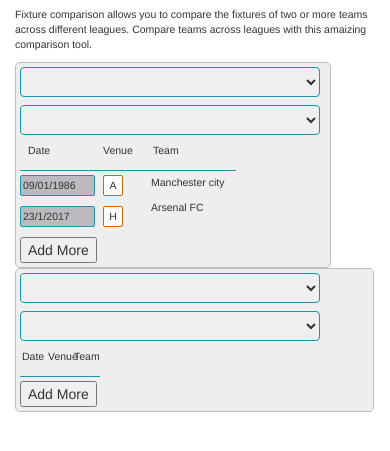
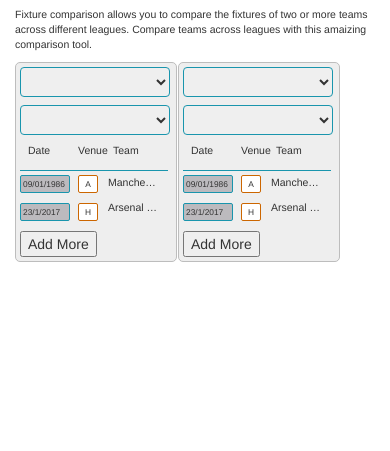
Before and after one commit to soutionscience/fixturecomparison, a plain HTML site: page myfront/index.html in a window 390 px wide. Shown: the part 269-720 px from the top of the page. Drawn offline with nearby package versions, Linux system fonts and the light colour scheme.

Commit message:
mobile friendly

```diff
--- a/myfront/css/main.css
+++ b/myfront/css/main.css
@@ -21,7 +21,7 @@ body{
    width: 268px;}*/
 
 .stories .comparison-matrix div{ display: inline; float: left; margin-right: 1px;  }
-.comparison{background-color: #EEEEEE; border: #BDBDBD solid 1px; border-radius: 5px; padding: 4px; margin-right: 4px;}
+.comparison{background-color: #EEEEEE; border: #BDBDBD solid 1px; border-radius: 5px; padding: 4px; margin-right: 8px;}
 
 .comparison select{border: 1.5px solid #1995AD; border-radius: 4px; margin-bottom: 8px; width: 300px; height: 30px;}
 
@@ -36,8 +36,7 @@ body{
 
 .comparison .matrix .fixtures .results .date{ background-color: #BCBABE; border: #1995AD solid 1px; border-radius: 2px;  width: 75px; padding: 2px;}
 .comparison .matrix .fixtures .results .location { text-align: center; padding:2px; border: #CC6600 solid 1.5px; border-radius: 2px;  background-color: white; width: 20px; margin-right: 20px;}
-.comparison .matrix .fixtures .results .against{ width: 100px; }
- .comparison .matrix .fixtures .against { white-space: nowrap; overflow: hidden; text-overflow: ellipsis; max-width: 200px;}
+.comparison .matrix .fixtures .results .against { width: 100px;  white-space: nowrap; overflow: hidden; text-overflow: ellipsis; max-width: 200px;}
 
 
 
@@ -64,8 +63,20 @@ body{
    .comparison{
    	width: 100%;
    }
+
+   .comparison{margin-right: 0px;}
    .comparison .matrix .fixtures .headers div{  width: 25px; padding-left:2px;}
    .comparison .matrix .fixtures .against { max-width: 75px;}
+
+   .comparison select{ width: 150px; }
+
+   .comparison .matrix .fixtures .headers .date{width: 50px;}
+   .comparison .matrix .fixtures .headers .location{width: 25px; margin-right: 8px;}
+
+
+   .comparison .matrix .fixtures .results .date{width: 50px; font-size: .6em; margin-right:0px;}
+   .comparison .matrix .fixtures .results .location{width: 20px; font-size: .6em; margin-right: 2px;}
+   .comparison .matrix .fixtures .results .against{ width: 50px;}
 }
 
 @media(min-width: 768px){
--- a/myfront/views/content/away.comparison.template.html
+++ b/myfront/views/content/away.comparison.template.html
@@ -1,5 +1,71 @@
 
-<section class="comparison" ng-controller="mainCtrl as ctrl">
+<section class= "comparison" ng-controller="mainCtrl as ctrl">
+         <div>
+		 <select  class="league" ng-model="selected" ng-change="ctrl.selectedLg(selected)">
+		 	<option  ng-repeat="x in dataset"   value="{{x.id}}">{{x.caption}}</option>
+		  </select>
+           </div>
+
+           <div style="clear:both; display:block"></div>
+         <div>
+		  <select  class="teams"  ng-model="selectedteams" ng-change="ctrl.selectedTm(selectedteams)" width: "20px"; >
+
+		 	<option  ng-repeat="t in teams" value="{{t._links.self.href}}" >{{t.name}}</option>
+		 	<option> Chelsea </option>
+
+
+		   </select>
+		   </div>
+
+
+			 <section class="matrix">
+
+			 	<div style="clear:both; display:block"></div>
+			 	<div class="fixtures">
+
+				 	 <div class="headers">
+				 		<div class="date"><p>Date</p></div>
+				 		<div class="location"><p>Venue</p></div>
+				 		<div class="against"><p>Team</p></div>
+				 	</div>
+				 	<div style="clear:both; display:block"></div>
+				 	<div class="results">
+				 		<div>
+	                       <!-- <p ng-model="selected" ng-repeat="e in fixtures | limitTo :10" class="date">{{e.date | date: "M/d/yy"}}</p> -->
+	                       <p class="date">09/01/1986</p>
+	                       <p class="date">23/1/2017</p>
+
+				 		</div>
+
+				 		<div>
+				 			<p class="location" ng-repeat="p in venue| limitTo :10">{{p.location}}</p>
+				 			<p class="location">A</p>
+				 			<p class="location">H</p>
+				 		</div>
+				 		<div>
+				 			<p class="against" ng-repeat="a in against| limitTo :10">{{a.team}}</p>
+				 			<p class="against">Manchester city</p>
+				 			<p class="against">Arsenal FC</p>
+				 		</div>
+			        </div>
+		     </div>
+			  </section>
+
+
+
+<section class="addLimit">
+	<button ng-click="addLimit()">Add More</button>
+</section>
+</section>
+
+
+
+
+
+
+
+
+<!-- <section class="comparison" ng-controller="mainCtrl as ctrl">
 
  <select ng-model="selected" ng-change="ctrl.selectedAwLg(selected)" placeholder="choose league">
  	<option  ng-repeat="x in awayDataset"   value="{{x.id}}">{{x.caption}}</option>
@@ -23,7 +89,7 @@
  		<!-- <div><p>Nov 9</p></div>
  		<div><p>Home</p></div>
  		<div><p>Chelsea Fc</p></div> -->
- 	</div>
+<!--  	</div>
  	</div>
 
  </section>
@@ -32,3 +98,4 @@
 <section class="addLimit">
 	<button ng-click="addLimit()">Add More</button>
 </section>
+ -->
```
